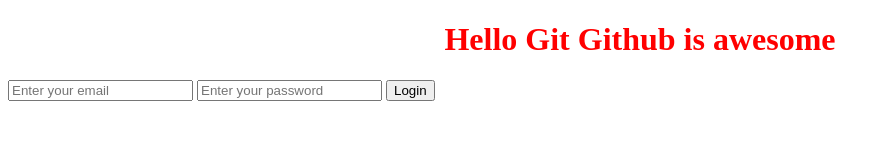
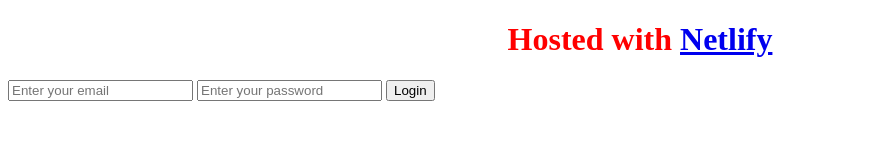
Before and after one commit to WerkaBur/My-Awesome-Project, a plain HTML site: page index.html in a window 1280 px wide. Shown: the whole page, without its empty margins (0-890 px from the left). Drawn offline with Linux system fonts and the light colour scheme.

Commit message:
Added link to Netlify

```diff
--- a/index.html
+++ b/index.html
@@ -8,7 +8,7 @@
     <link rel="stylesheet" href="style.css" />
   </head>
   <body>
-    <h1>Hello Git Github is awesome</h1>
+    <h1>Hosted with <a href="https://www.netlify.com"> Netlify</a></h1>
     <form>
       <input type="email" placeholder="Enter your email" />
       <input type="password" placeholder="Enter your password" />
```
